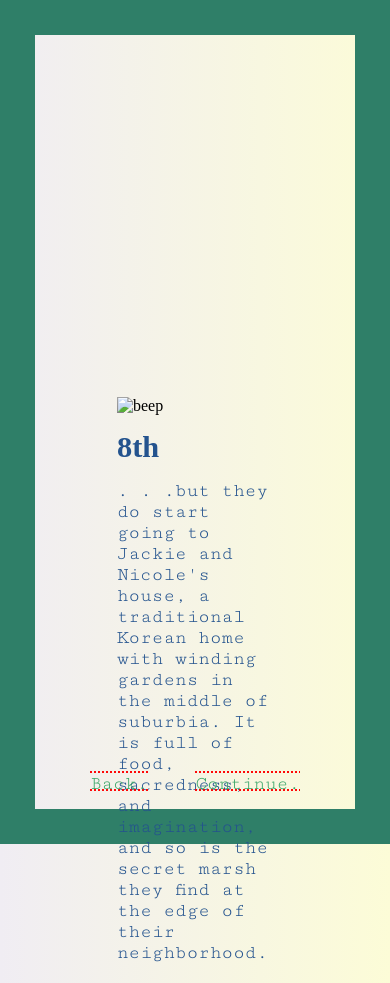
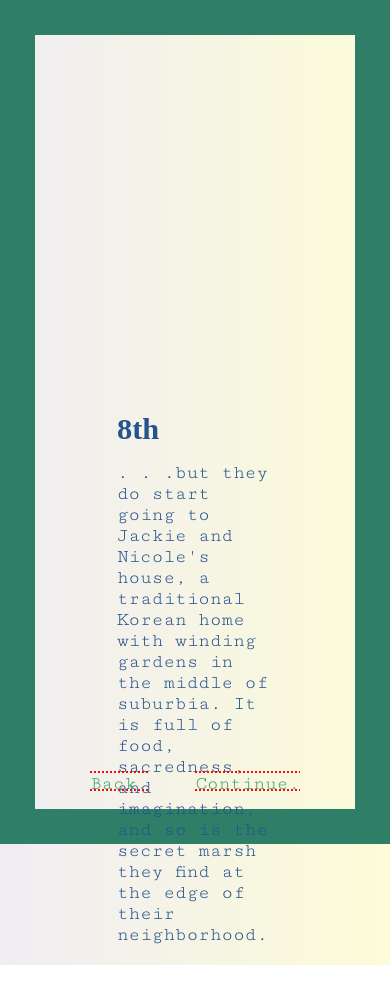
Before and after one commit to kaiuswu/kaiustimeline, a plain HTML site: page project1_timeline/eight.html in a window 390 px wide. Drawn offline with Linux system fonts and the light colour scheme; a web font is replaced by a local one.

Commit message:
FINAL
is not mobile friendly...
has weird center class that i can't seem 2 figure out...
the snake is still vibrating...
not every year has an activity/graphic...
but it is time for sleep!!! thank you for the great workshop!

```diff
--- a/project1_timeline/eight.html
+++ b/project1_timeline/eight.html
@@ -35,7 +35,7 @@
 
   <div class="door">
 
-  <img src="beep" alt="beep ">
+
   <h1>8th</h1>
   <p>. . .but they do start going to Jackie and Nicole's house, a traditional Korean home with winding gardens in the middle of suburbia. It is full of food, sacredness, and imagination, and so is the secret marsh they find at the edge of their neighborhood.</p>
   <p><a id="pageturn" href="nine.html"> Continue. </a> <a id="pageback" href="seven.html">Back. </a></p>
```
Also changed, not shown: project1_timeline/eighteen.html (+1 -1 lines), project1_timeline/nineteen.html (+1 -1 lines), project1_timeline/seventeen.html (+1 -1 lines), project1_timeline/sixteen.html (+1 -1 lines), project1_timeline/ten.html (+1 -1 lines), project1_timeline/thirteen.html (+1 -1 lines), project1_timeline/twenty.html (+1 -1 lines), project1_timeline/twentyone.html (+1 -1 lines).
